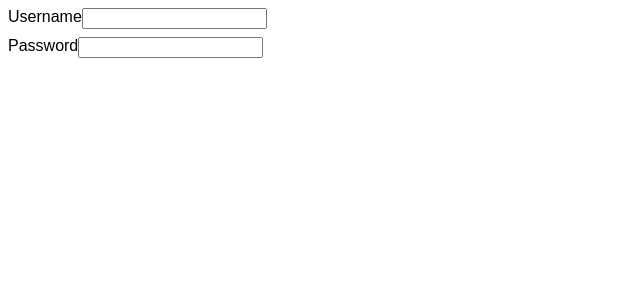
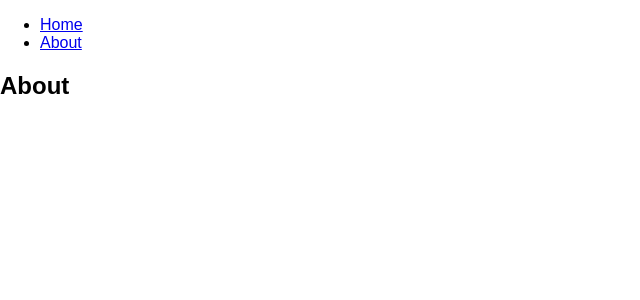
Before and after one commit to skylock/react-playground, a React (Create React App) app: page /about in a window 1280 px wide. Shown: the top 300 px of the page, without its empty margins (0-640 px from the left). Built offline with nearby package versions, Linux system fonts and the light colour scheme.

Commit message:
install react router

```diff
--- a/package.json
+++ b/package.json
@@ -6,6 +6,7 @@
     "axios": "^0.21.1",
     "react": "^17.0.1",
     "react-dom": "^17.0.1",
+    "react-router-dom": "^5.2.0",
     "react-scripts": "4.0.1"
   },
   "proxy": "https://randomuser.me",
--- /dev/null
+++ b/src/AppRouter.jsx
@@ -0,0 +1,28 @@
+import React from 'react';
+import { BrowserRouter as Router, Route, Link } from 'react-router-dom';
+import Index from './pages/index';
+import About from './pages/about';
+
+const AppRouter = () => {
+  return (
+    <Router>
+      <div>
+        <mav>
+          <ul>
+            <li>
+              <Link to='/'>Home</Link>
+            </li>
+            <li>
+              <Link to='/about'>About</Link>
+            </li>
+          </ul>
+        </mav>
+
+        <Route path='/' exact component={Index}></Route>
+        <Route path='/about' component={About}></Route>
+      </div>
+    </Router>
+  );
+};
+
+export default AppRouter;
--- a/src/index.js
+++ b/src/index.js
@@ -1,8 +1,8 @@
 import React from 'react';
 import ReactDOM from 'react-dom';
 import './index.css';
-import App from './App';
 import registerServiceWorker from './registerServiceWorker';
+import AppRouter from './AppRouter';
 
-ReactDOM.render(<App />, document.getElementById('root'));
+ReactDOM.render(<AppRouter />, document.getElementById('root'));
 registerServiceWorker();
--- /dev/null
+++ b/src/pages/about.jsx
@@ -0,0 +1,7 @@
+import React from 'react';
+
+const About = () => {
+  return <h2>About</h2>;
+};
+
+export default About;
--- /dev/null
+++ b/src/pages/index.jsx
@@ -0,0 +1,11 @@
+import React from 'react';
+
+const Index = () => {
+  return (
+    <div>
+      <h2>Index</h2>
+    </div>
+  );
+};
+
+export default Index;
```
Also changed, not shown: 1 other file (tests, documents, lock files or other folders).
